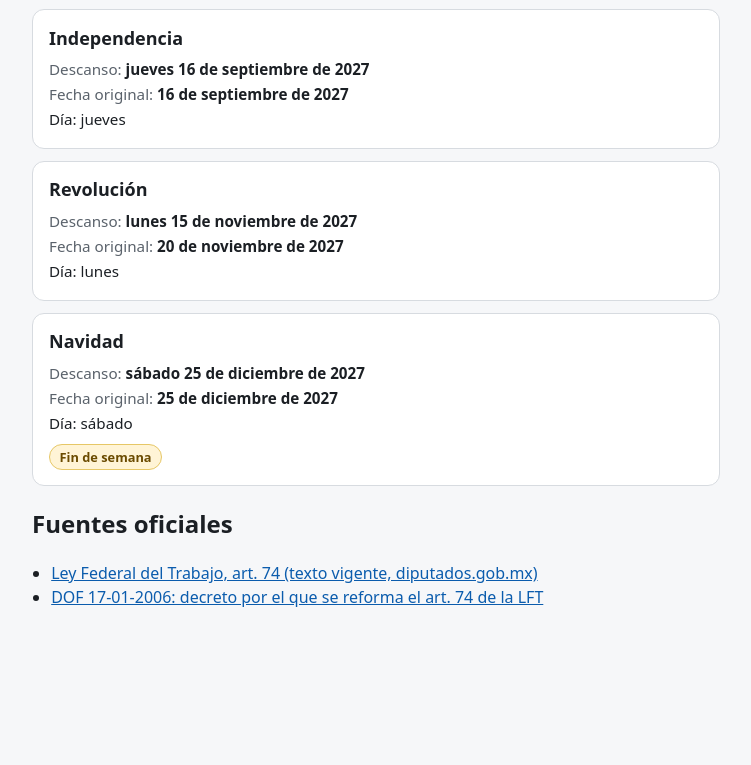
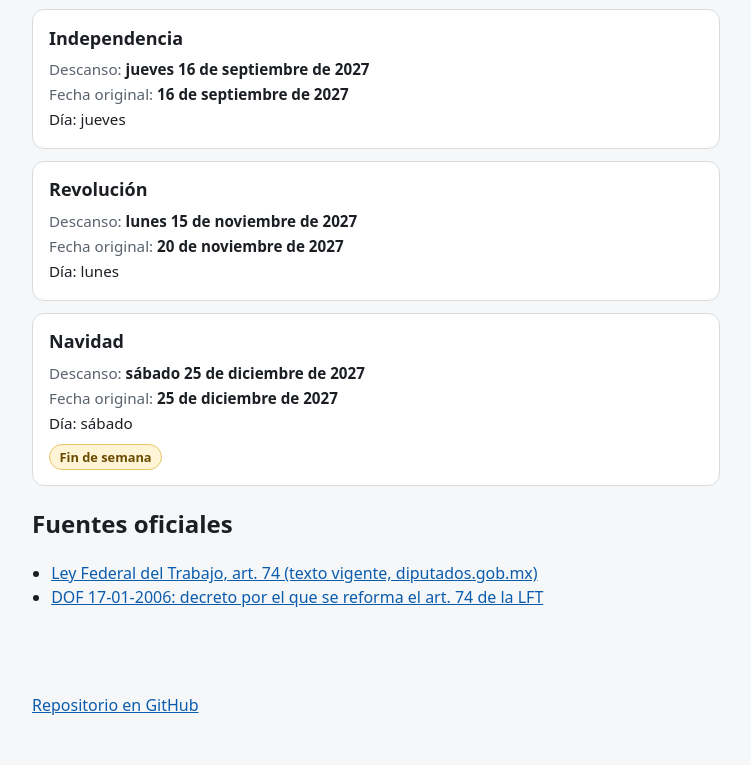
Before and after one commit to MoiBaldenegro/pagina-web-estatica-de-los-dias, a website with bundled scripts: page index.html in a window 1280 px wide. Shown: the part 806-1571 px from the top of the page, without its empty margins (264-1015 px from the left). Before the commit the page ends 1463 px from the top, so only its background shows below. Built offline with nearby package versions, Linux system fonts and the light colour scheme.

Commit message:
Agregar en el pie de página un enlace al repositorio de GitHub (#12)

```diff
--- a/index.html
+++ b/index.html
@@ -25,6 +25,9 @@
       </div>
     </section>
   </main>
+  <footer class="page footer">
+    <p><a href="https://github.com/MoiBaldenegro/pagina-web-estatica-de-los-dias" target="_blank" rel="noopener noreferrer">Repositorio en GitHub</a></p>
+  </footer>
   <script type="module" src="./src/main.js"></script>
 </body>
 </html>
```
Also changed, not shown: tests/sources.test.js (+2 -1 lines), .factory/handoff.md.
